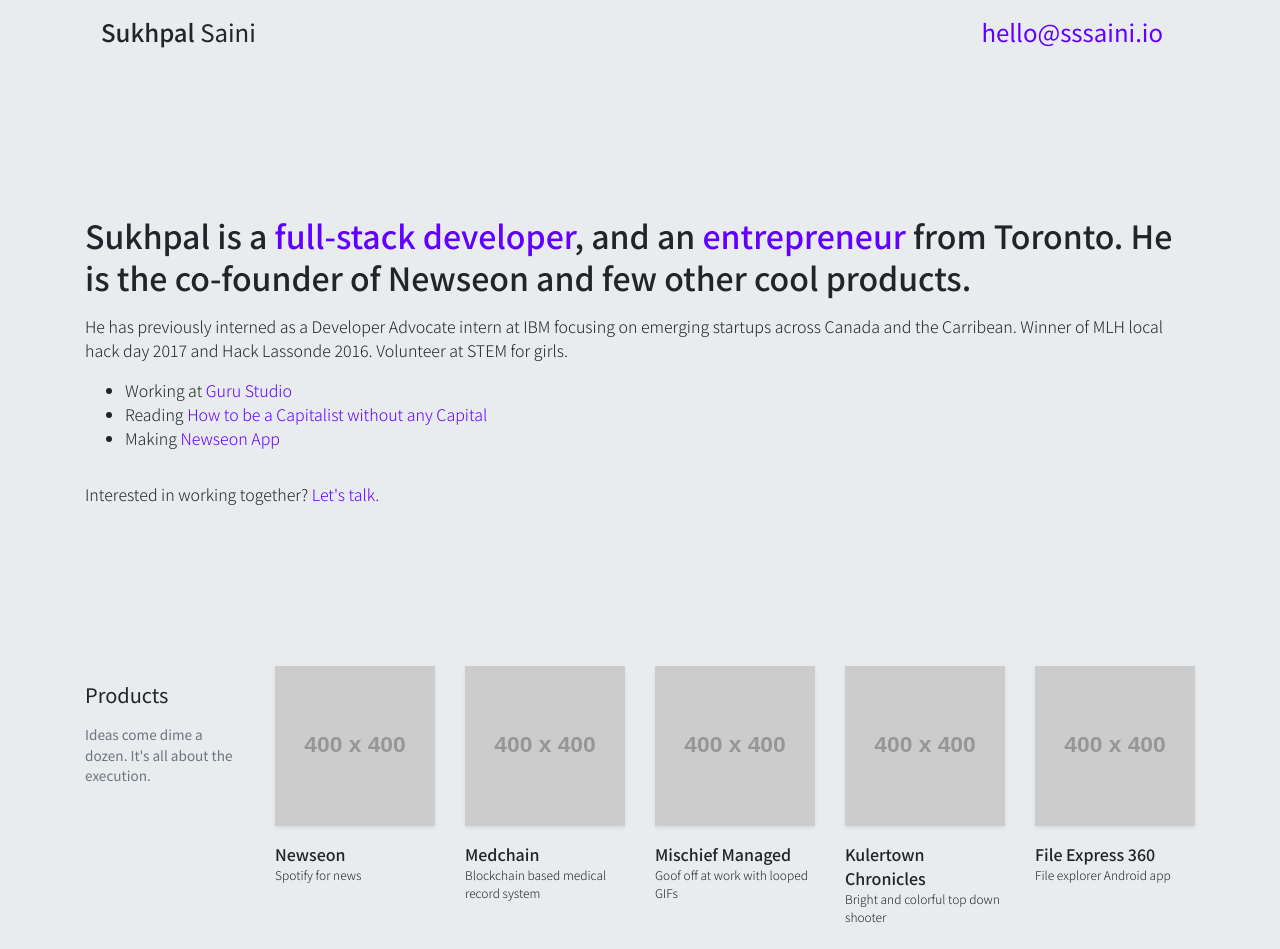
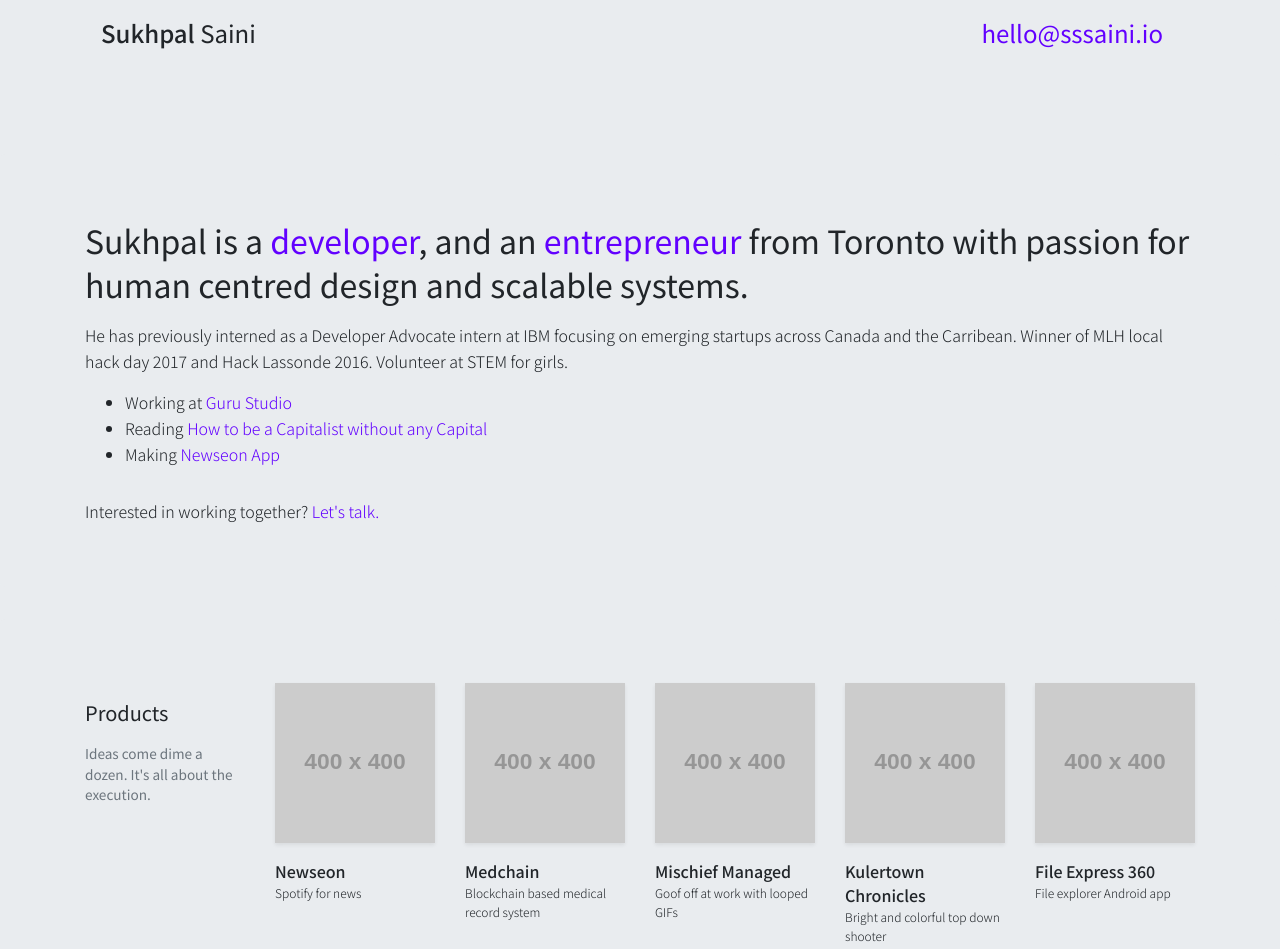
Before and after one commit to bdcorps/sssaini-portfolio, a website: page public/index.html in a window 1280 px wide. Shown: the top 949 px of the page. Drawn offline with nearby package versions, Linux system fonts and the light colour scheme; placeholder pictures from the web are drawn by us.

Commit message:
line height 160

```diff
--- a/public/index.html
+++ b/public/index.html
@@ -45,9 +45,9 @@
         <div class="hero">
           <h1 class="hero__title">
             Sukhpal is a
-            <a href="google.com" style="">full-stack developer</a>, and an
-            <a href="google.com">entrepreneur</a> from Toronto. He is the
-            co-founder of Newseon and few other cool products.
+            <a href="google.com" style="">developer</a>, and an
+            <a href="google.com">entrepreneur</a> from Toronto with passion for
+            human centred design and scalable systems.
           </h1>
           <p class="hero__lead">
             He has previously interned as a Developer Advocate intern at IBM
--- a/public/main.css
+++ b/public/main.css
@@ -2,16 +2,18 @@
   font-family: "Noto Sans JP", sans-serif;
   background-color: #e9ecef;
 }
+
 h1,
 h2,
 h3,
 h4,
 h5 {
-  line-height: 1.3;
+  line-height: 140%;
 }
+
 h1 {
   font-size: 2rem;
-  font-weight: 500;
+  font-weight: 400;
 }
 
 h2 {
@@ -182,6 +184,7 @@
 .product__description {
   font-weight: 300;
   font-size: 0.75rem;
+  line-height: 160%;
 }
 
 .social__link {
@@ -201,10 +204,12 @@
 
 .hero__lead {
   margin: 1rem 0 1rem 0;
+  line-height: 160%;
 }
 
 .hero__currents {
   font-weight: 300;
+  line-height: 160%;
 }
 
 .link-muted {
@@ -234,20 +239,18 @@
   text-align: left;
 }
 
-.contact__title {
-}
+.contact__title {}
 
 .contact__email {
   color: rgb(98, 0, 255) !important;
 }
 
-@media all and (max-width: 1199px) {
-}
+@media all and (max-width: 1199px) {}
 
-@media all and (max-width: 991px) {
-}
+@media all and (max-width: 991px) {}
 
 @media all and (max-width: 768px) {
+
   p,
   ul {
     font-size: 1.25rem;
```
